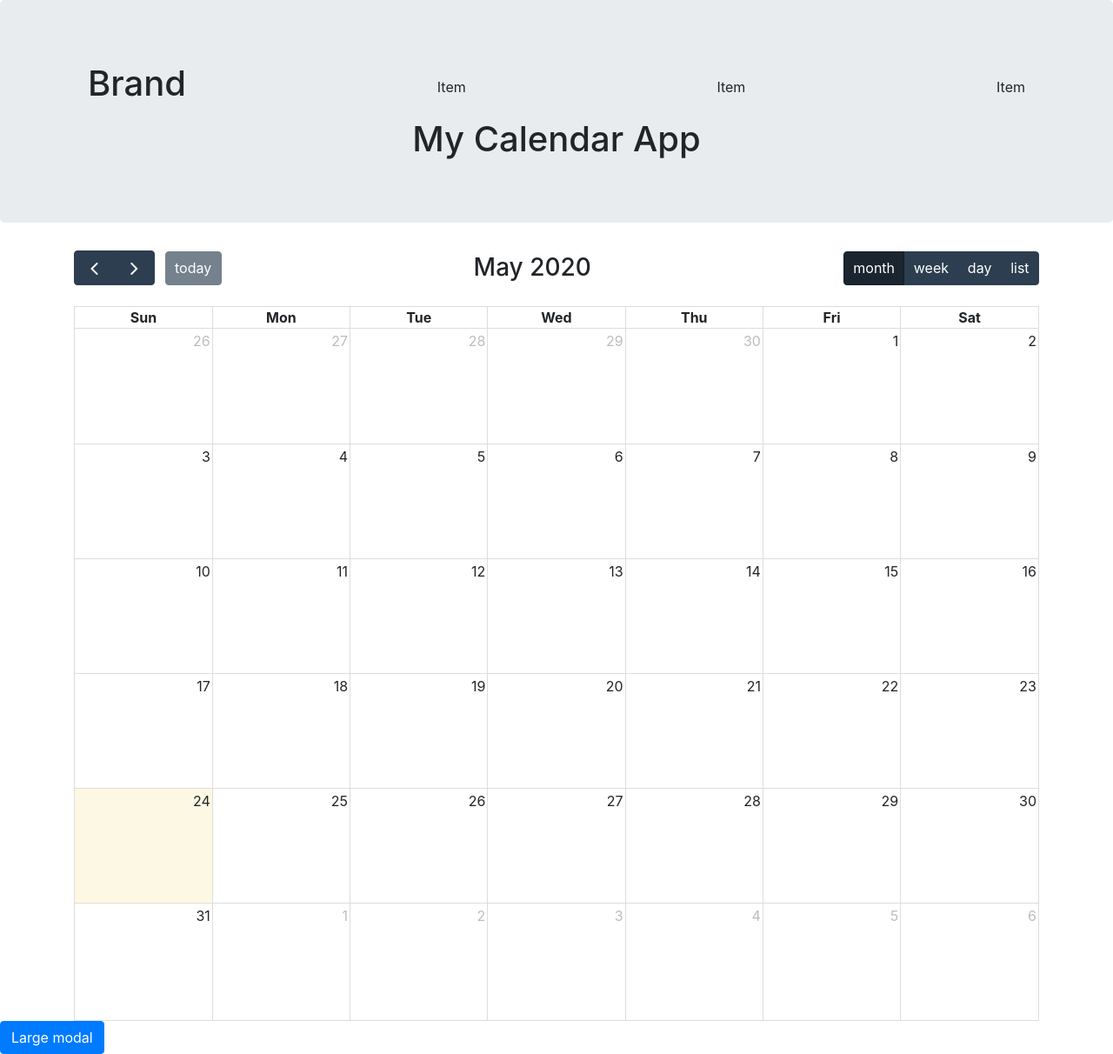
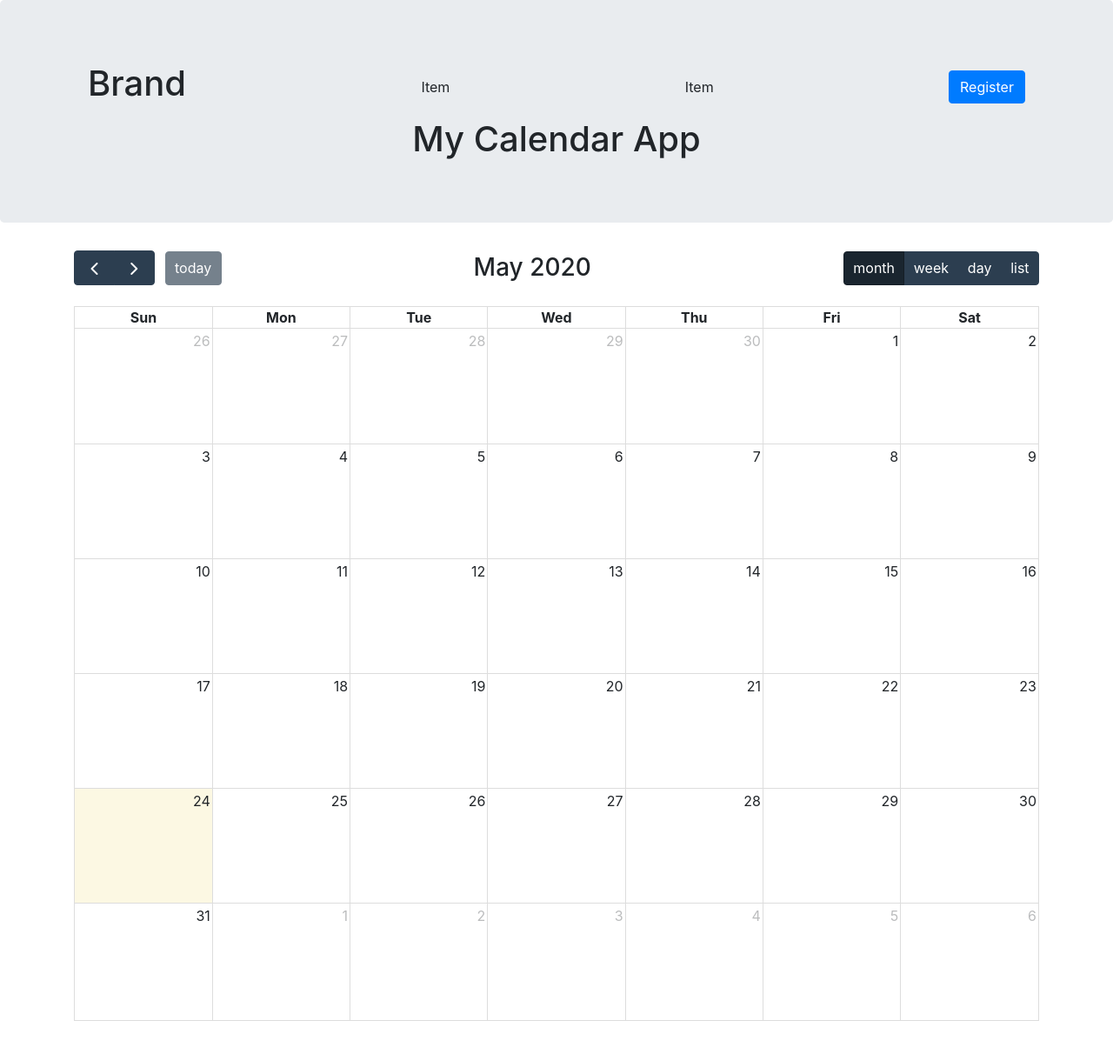
Before and after one commit to axle12693/GroupCalendar, a Django app: page / in a window 1280 px wide. Shown: the whole page at 87% size. After the commit the page ends 1174 px from the top, so only its background shows below. Run offline with Django 3.2, Linux system fonts and the light colour scheme; lists and menus that the app fills with data are empty; some libraries are stand-ins or nearby versions.

Commit message:
Some styling, worked on register

```diff
--- /dev/null
+++ b/GroupCalendar/CalendarApp/forms.py
@@ -0,0 +1,10 @@
+from django import forms
+from django.contrib.auth.models import User
+from django.contrib.auth.forms import UserCreationForm
+
+class UserRegisterForm(UserCreationForm):
+    email = forms.EmailField()
+
+    class Meta:
+        model = User
+        fields = ['username', 'email', 'password1', 'password2']
--- a/GroupCalendar/CalendarApp/templates/CalendarApp/index.html
+++ b/GroupCalendar/CalendarApp/templates/CalendarApp/index.html
@@ -12,7 +12,7 @@
     <script src="https://stackpath.bootstrapcdn.com/bootstrap/4.5.0/js/bootstrap.min.js" integrity="sha384-OgVRvuATP1z7JjHLkuOU7Xw704+h835Lr+6QL9UvYjZE3Ipu6Tp75j7Bh/kR0JKI" crossorigin="anonymous"></script>
 
     {% load static %}
-
+    {% load crispy_forms_tags %}
     <link href="{% static 'FullCalendar/packages/core/main.css' %}" rel='stylesheet' />
     <link href="{% static 'FullCalendar/packages/daygrid/main.css' %}" rel='stylesheet' />
     <link href="{% static 'FullCalendar/packages/timegrid/main.css' %}" rel='stylesheet' />
@@ -44,6 +44,10 @@
         calendar.render();
       });
 
+      $("#registerButton").click(function(event) {
+        event.preventDefault()
+      });
+
     </script>
 </head>
 <body>
@@ -54,7 +58,9 @@
                 <h1 class="nav-brand">Brand</h1>
                 <div class="nav-item">Item</div>
                 <div class="nav-item">Item</div>
-                <div class="nav-item">Item</div>
+                <div class="nav-item">
+                    <button type="button" class="btn btn-primary" data-toggle="modal" data-target="#bd-example-modal-lg">Register</button>
+                </div>
             </nav>
         </div>
         <div class="container d-flex justify-content-center">
@@ -64,25 +70,32 @@
     <div class="container">
         <div ID="calendar"></div>
     </div>
-    <button type="button" class="btn btn-primary" data-toggle="modal" data-target="#bd-example-modal-lg">Large modal</button>
 
     <div class="modal fade" id="bd-example-modal-lg" tabindex="-1" role="dialog" aria-labelledby="myLargeModalLabel" aria-hidden="true">
         <div class="modal-dialog modal-lg">
-            <div class="modal-content">
+            <form class="modal-content" action="register" method="POST">
+                {% csrf_token %}
                 <div class="modal-header">
-                    <h5 class="modal-title" id="myLargeModalLabel">New Calendar Item</h5>
+                    <h5 class="modal-title" id="myLargeModalLabel">Join us today!</h5>
+
                     <button type="button" class="close" data-dismiss="modal" aria-label="Close">
                         <span aria-hidden="true">&times;</span>
                     </button>
                 </div>
                 <div class="modal-body">
-                    This is where the form will go.
+                    <div class="mb-4">
+                        <small class="text-muted">
+                            Already have an account? <a class="ml-2" href="#">Sign In</a>
+                        </small>
+                    </div>
+                    <fieldset class="form-group" id="registerFormContainer">
+                        {{ CreateUserForm|crispy }}
+                    </fieldset>
                 </div>
-                <div class="modal-footer">
-                    <button type="button" class="btn btn-secondary" data-dismiss="modal">Cancel</button>
-                    <button type="button" class="btn btn-primary">Create New Item</button>
+                <div class="modal-footer form-group">
+                    <button type="submit" class="btn btn-primary" id="registerButton">Register</button>
                 </div>
-            </div>
+            </form>
         </div>
     </div>
 </body>
--- a/GroupCalendar/CalendarApp/views.py
+++ b/GroupCalendar/CalendarApp/views.py
@@ -1,5 +1,6 @@
 from django.shortcuts import render
 from django.http import HttpResponse
+from .forms import UserRegisterForm
 
 
 # Each function will handle, where appropriate, more than one HTTP method
@@ -20,4 +21,10 @@ def Schedule(request):
 
 def Index(request):
     """The index.html page that everyone expects. Supports GET."""
-    return render(request, "CalendarApp/index.html")
+    CreateUserForm = UserRegisterForm()
+    return render(request, "CalendarApp/index.html", {'CreateUserForm': CreateUserForm})
+
+def Register(request):
+    """Enables user to register an account. Supports POST."""
+    # if request.method == 'POST':
+    #     form =
--- a/GroupCalendar/GroupCalendar/settings.py
+++ b/GroupCalendar/GroupCalendar/settings.py
@@ -32,6 +32,7 @@ ALLOWED_HOSTS = []
 
 INSTALLED_APPS = [
     'CalendarApp.apps.CalendarappConfig',
+    'crispy_forms',
     'django.contrib.admin',
     'django.contrib.auth',
     'django.contrib.contenttypes',
@@ -123,3 +124,4 @@ STATICFILES_DIRS = (
 )
 
 STATIC_URL = '/static/'
+CRISPY_TEMPLATE_PACK = 'bootstrap4'
```
